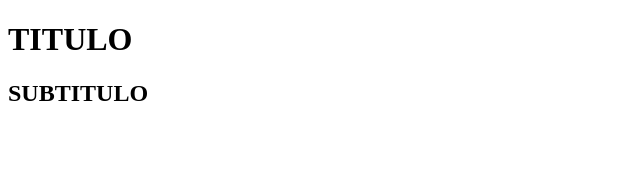
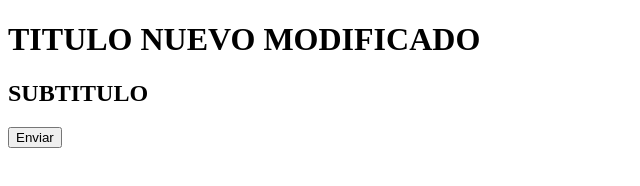
Before and after one commit to Eduardo-ReyesBarquera/hello-world-git, a plain HTML site: page index.html in a window 1280 px wide. Shown: the whole page, without its empty margins (0-640 px from the left). Drawn offline with Linux system fonts and the light colour scheme.

Commit message:
se agrego botón y formulario

```diff
--- a/index.html
+++ b/index.html
@@ -3,11 +3,14 @@
 <head>
     <meta charset="UTF-8">
     <meta name="viewport" content="width=device-width, initial-scale=1.0">
-    <title>TITULO NUEVO MODIFICADO</title>
+    <title>Demo Git</title>
 </head>
 <body>
-    <h1>TITULO</h1>
+    <h1>TITULO NUEVO MODIFICADO</h1>
     <h2>SUBTITULO</h2>
+    <form action="#" method="get">
+        <input type="button" value="Enviar">
+    </form>
 
 </body>
 </html>
```
